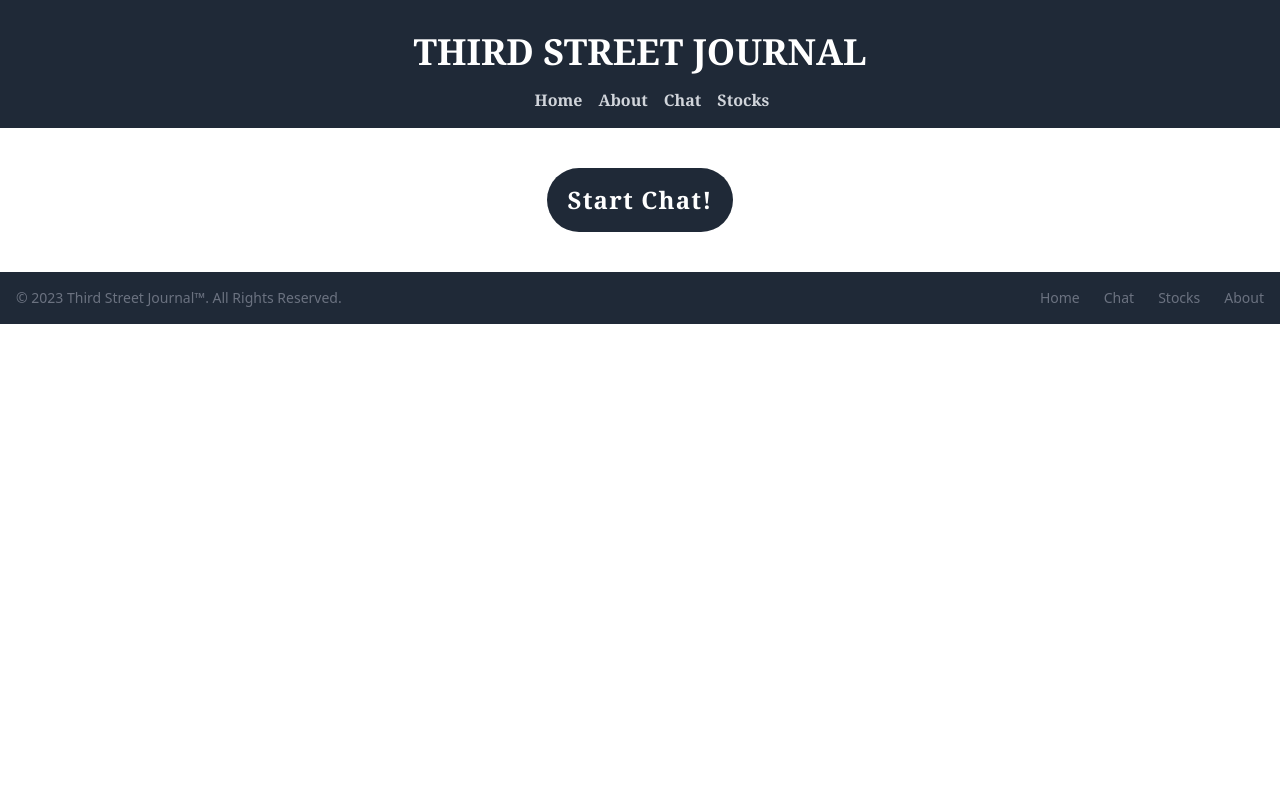
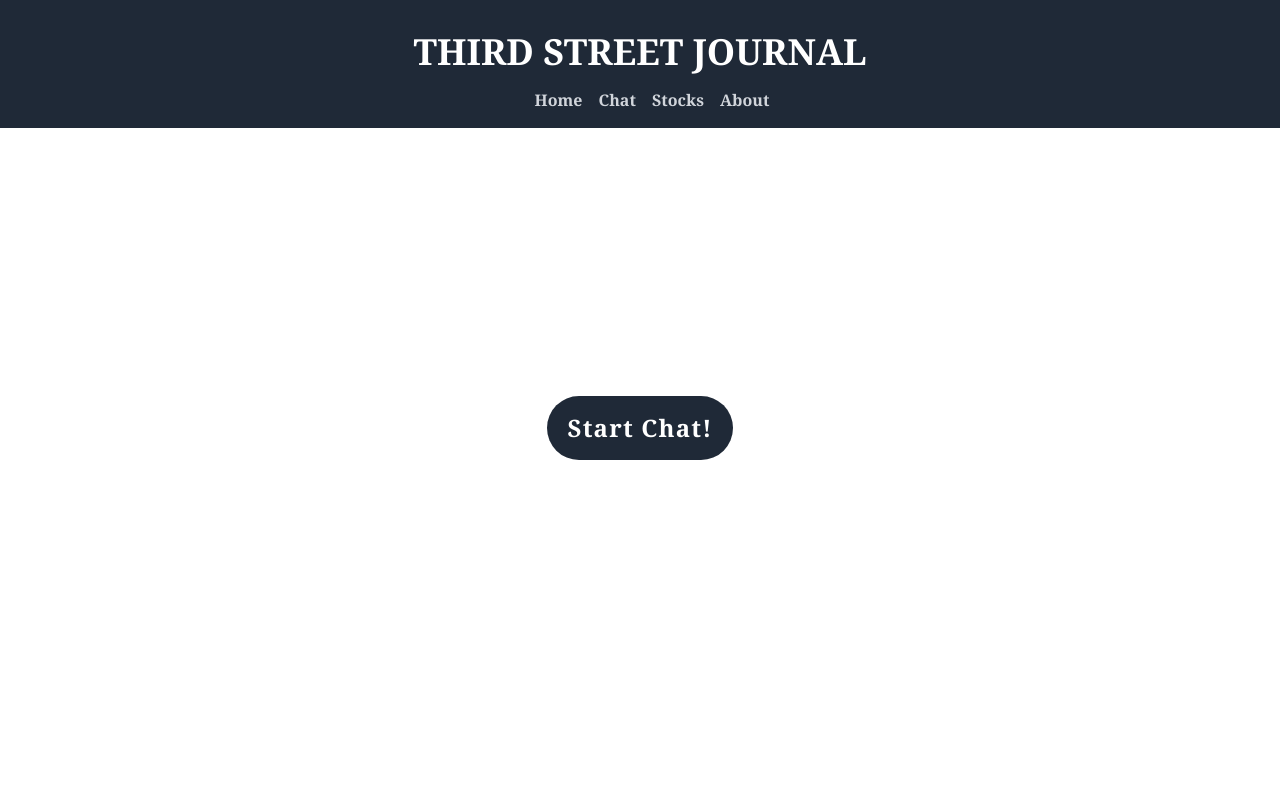
Before and after one commit to mmutyampeta/thirdstreetjournal, a Next.js app in the folder website/: page / in a window 1280 px wide. Both pictures are taken after a click on the button "Chat". Shown: the top 800 px of the page. Built offline with nearby package versions, Linux system fonts and the light colour scheme.

Commit message:
Chat Button footer fix

```diff
--- a/website/components/chatbot.jsx
+++ b/website/components/chatbot.jsx
@@ -36,7 +36,8 @@ const Chatbot = () => {
           <Box />
         ) : (
           <>
-            <div className="flex items-center justify-center p-10">
+            <div className="h-screen grid grid-rows-4">
+              <div className="flex items-center row-span-3 justify-center p-10">
                 <button
                   className="bg-gray-800 text-white hover:text-gray-800 hover:bg-white hover:border hover:border-gray-800 font-bold py-2 px-4 rounded-full"
                   onClick={chatSetup}
@@ -46,6 +47,7 @@ const Chatbot = () => {
                   </p>
                 </button>
               </div>
+            </div>
           </>
         )}
       </div>
--- a/website/components/header.jsx
+++ b/website/components/header.jsx
@@ -68,15 +68,6 @@ const Header = ({ setSelectedPage }) => {
 
               <button
                 className="font-serif text-gray-300 font-bold hover:text-white"
-                onClick={() => {
-                  setSelectedPage("about");
-                }}
-              >
-                About
-              </button>
-
-              <button
-                className="font-serif text-gray-300 font-bold hover:text-white"
                 onClick={() => setSelectedPage("chat")}
               >
                 Chat
@@ -86,6 +77,14 @@ const Header = ({ setSelectedPage }) => {
                 onClick={() => setSelectedPage("stocks")}
               >
                 Stocks
+              </button>
+              <button
+                className="font-serif text-gray-300 font-bold hover:text-white"
+                onClick={() => {
+                  setSelectedPage("about");
+                }}
+              >
+                About
               </button>
             </div>
           </div>
```
Lines whose indentation alone changed are shown as unchanged.
